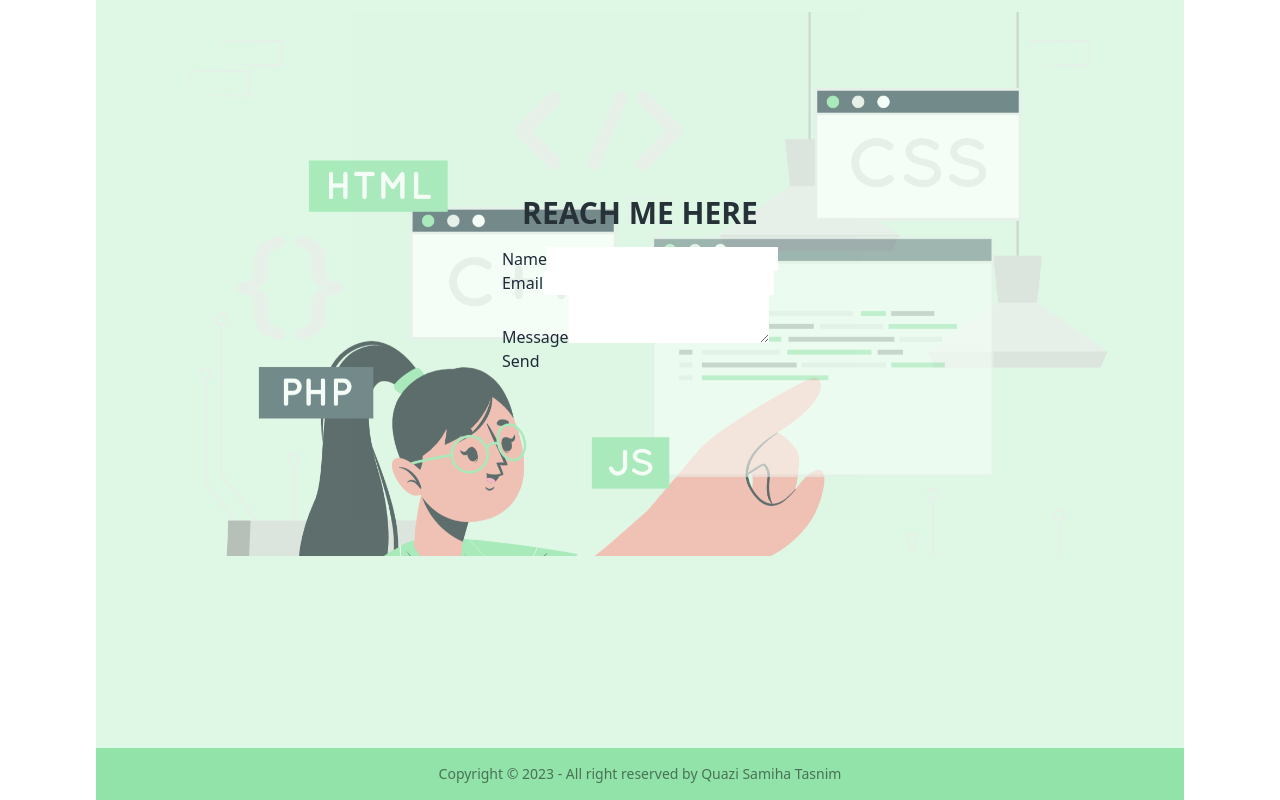
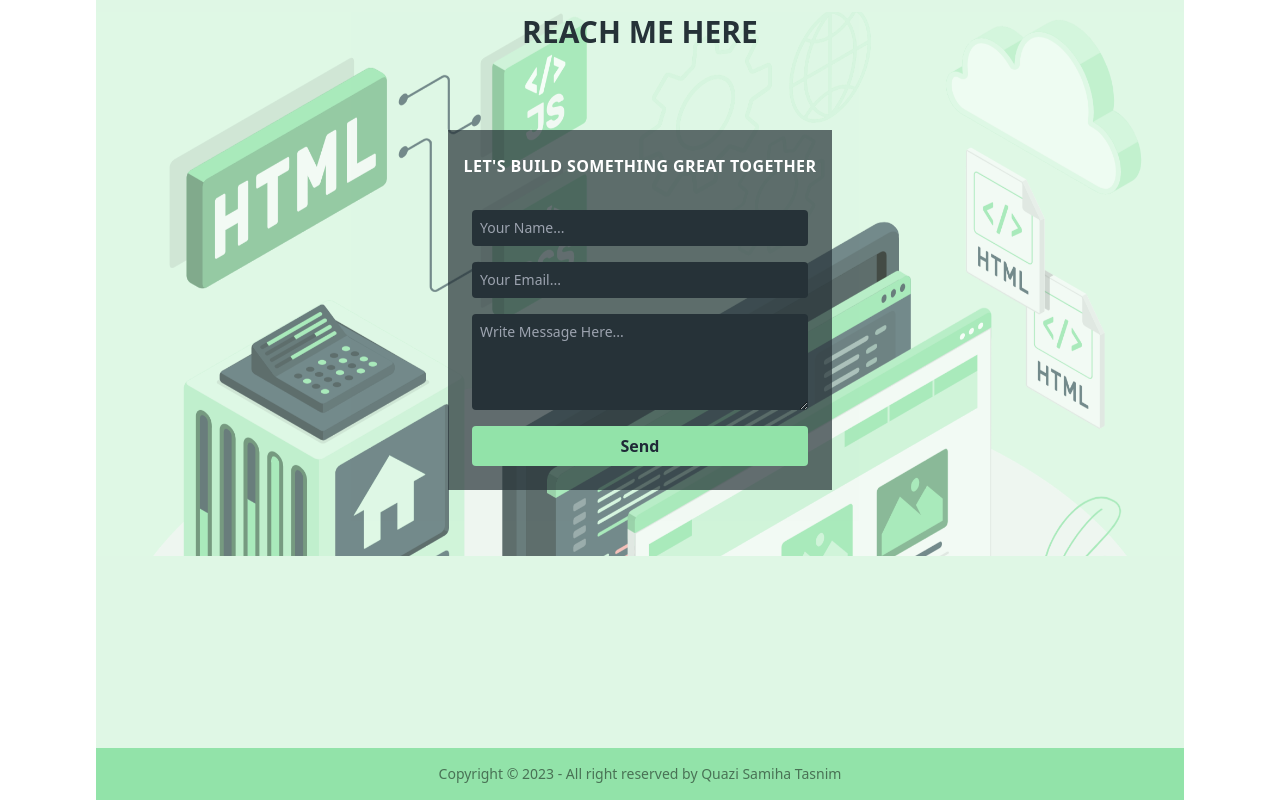
Before and after one commit to QuaziSamiha/portfolio_samiha, a React (Vite) app: page / in a window 1280 px wide. Shown: the part 2551-3351 px from the top of the page. Built offline with nearby package versions, Linux system fonts and the light colour scheme.

Commit message:
email form done

```diff
--- a/src/pages/Home/Contact/Contact.jsx
+++ b/src/pages/Home/Contact/Contact.jsx
@@ -1,5 +1,5 @@
 import { ParallaxBanner } from "react-scroll-parallax";
-import bg from "../../../assets/images/Coding-cuate.png";
+import bg from "../../../assets/images/website-amico.png";
 import EmailForm from "./EmailForm";
 const Contact = () => {
   //   console.log("checking....");
@@ -14,7 +14,7 @@ const Contact = () => {
             <div className="text-start lg:text-center text-[#263238] uppercase">
               <h1 className="font-bold text-3xl pb-4">reach me here</h1>
             </div>
-            <div className="flex justify-evenly items-center">
+            <div className="flex justify-evenly items-center my-16">
               <EmailForm />
             </div>
           </div>
--- a/src/pages/Home/Contact/EmailForm.jsx
+++ b/src/pages/Home/Contact/EmailForm.jsx
@@ -25,15 +25,41 @@ const EmailForm = () => {
   };
 
   return (
-    <div className="">
-      <form ref={form} onSubmit={sendEmail}>
-        <label>Name</label>
-        <input type="text" name="user_name" /> <br />
-        <label>Email</label>
-        <input type="email" name="user_email" /> <br />
-        <label>Message</label>
-        <textarea name="message" /> <br />
-        <input type="submit" value="Send" />
+    <div className="bg-[#263238] bg-opacity-70 w-96">
+      <h1 className="text-center font-semibold text-white text-base tracking-wide uppercase mt-6">
+        Let&apos;s build something great together
+      </h1>
+      <form ref={form} onSubmit={sendEmail} className="p-6">
+        <div className="form-control ">
+          <input
+            type="text"
+            name="user_name"
+            placeholder="Your Name..."
+            className="p-2 text-sm rounded bg-[#263238] text-[#92e3a9] my-2"
+          />
+        </div>
+        <div className="form-control">
+          <input
+            type="email"
+            name="user_email"
+            placeholder="Your Email..."
+            className="p-2 text-sm rounded bg-[#263238] text-[#92e3a9] my-2"
+          />
+        </div>
+        <div className="form-control">
+          <textarea
+            name="message"
+            placeholder="Write Message Here..."
+            className="rounded p-2 text-sm bg-[#263238] text-[#92e3a9] h-24 my-2"
+          />
+        </div>
+        <div className="form-control mt-2">
+          <input
+            type="submit"
+            value="Send"
+            className="py-2 rounded font-semibold bg-[#92e3a9]"
+          />
+        </div>
       </form>
     </div>
   );
```
Also changed, not shown: src/assets/images/website-amico.png (renamed from src/assets/images/Static website-amico.png).
